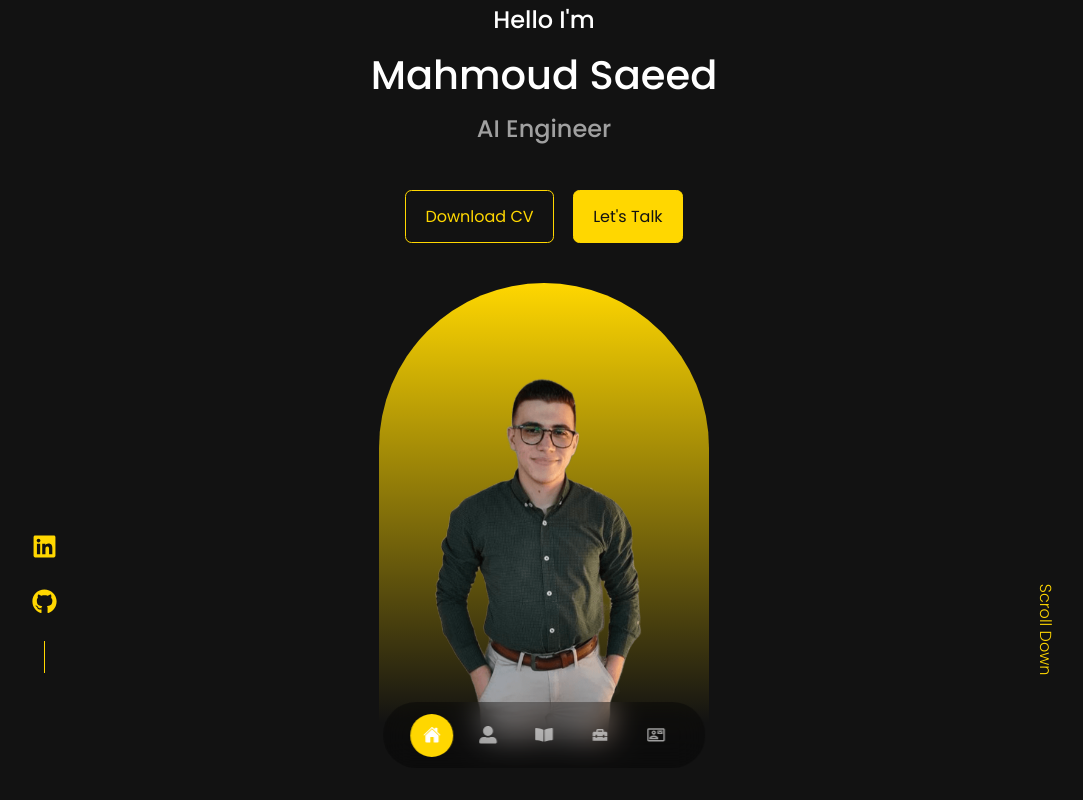
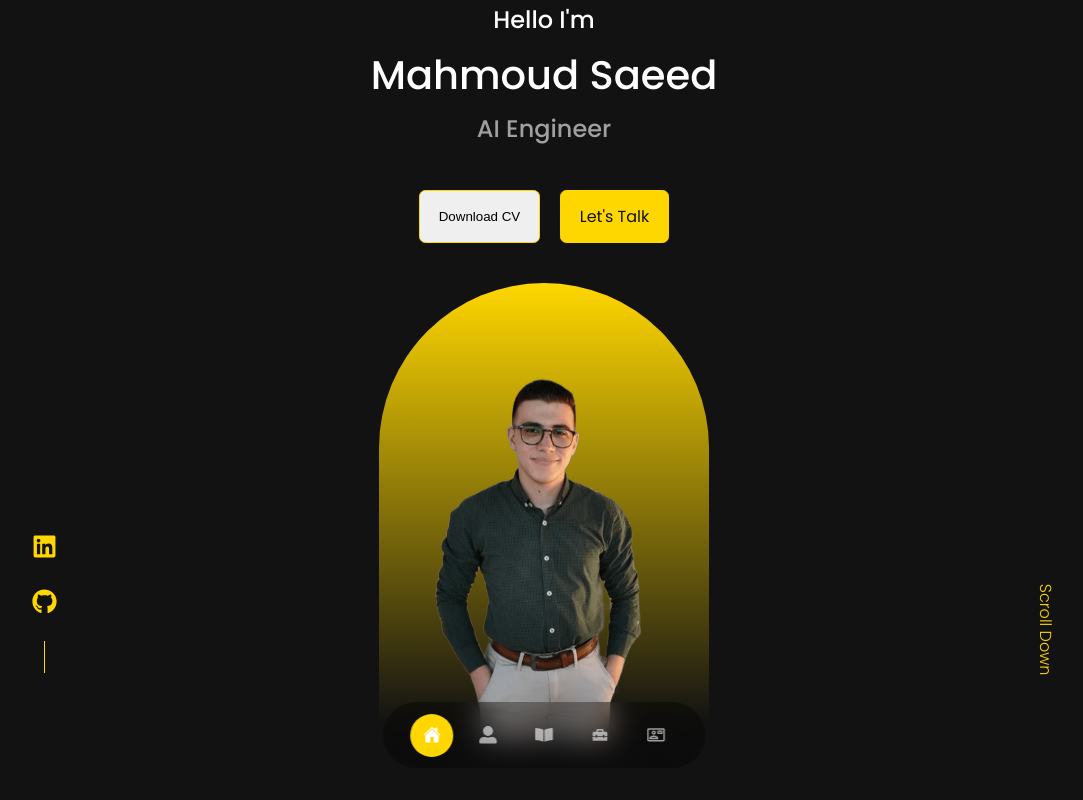
Before and after one commit to Mahmoud3301/mypersonalweb, a React (Vite) app: page / in a window 1280 px wide. Shown: the top 800 px of the page, without its empty margins (96-1179 px from the left). Built offline with nearby package versions, Linux system fonts and the light colour scheme.

Commit message:
Add files via upload

```diff
--- a/src/components/home/Home.jsx
+++ b/src/components/home/Home.jsx
@@ -4,6 +4,17 @@ import './home.css'
 import HomeSocials from './HomeSocials'
 
 function Home() {
+
+  const handleDownload = () => {
+    // رابط الملف من public
+    const link = document.createElement('a')
+    link.href = '/Mahmoud_CV.pdf'  // الملف موجود في public
+    link.download = 'Mahmoud_CV.pdf' // اسم الملف عند التحميل
+    document.body.appendChild(link)
+    link.click()  // تنفيذ التحميل مباشرة
+    document.body.removeChild(link)
+  }
+
   return (
     <div>
       <div className="container home_container">
@@ -12,15 +23,10 @@ function Home() {
         <h4 className='text-light'>AI Engineer</h4>
 
         <div className="btns">
-          {/* فتح الملف في نافذة جديدة لتحميل مضمون */}
-          <a
-            href="/Mahmoud_CV.pdf"
-            className="btn"
-            target="_blank"
-            rel="noopener noreferrer"
-          >
+          {/* زر التحميل المباشر */}
+          <button className="btn" onClick={handleDownload}>
             Download CV
-          </a>
+          </button>
 
           <a href="#contact" className="btn btn-primary">Let's Talk</a>
         </div>
```
